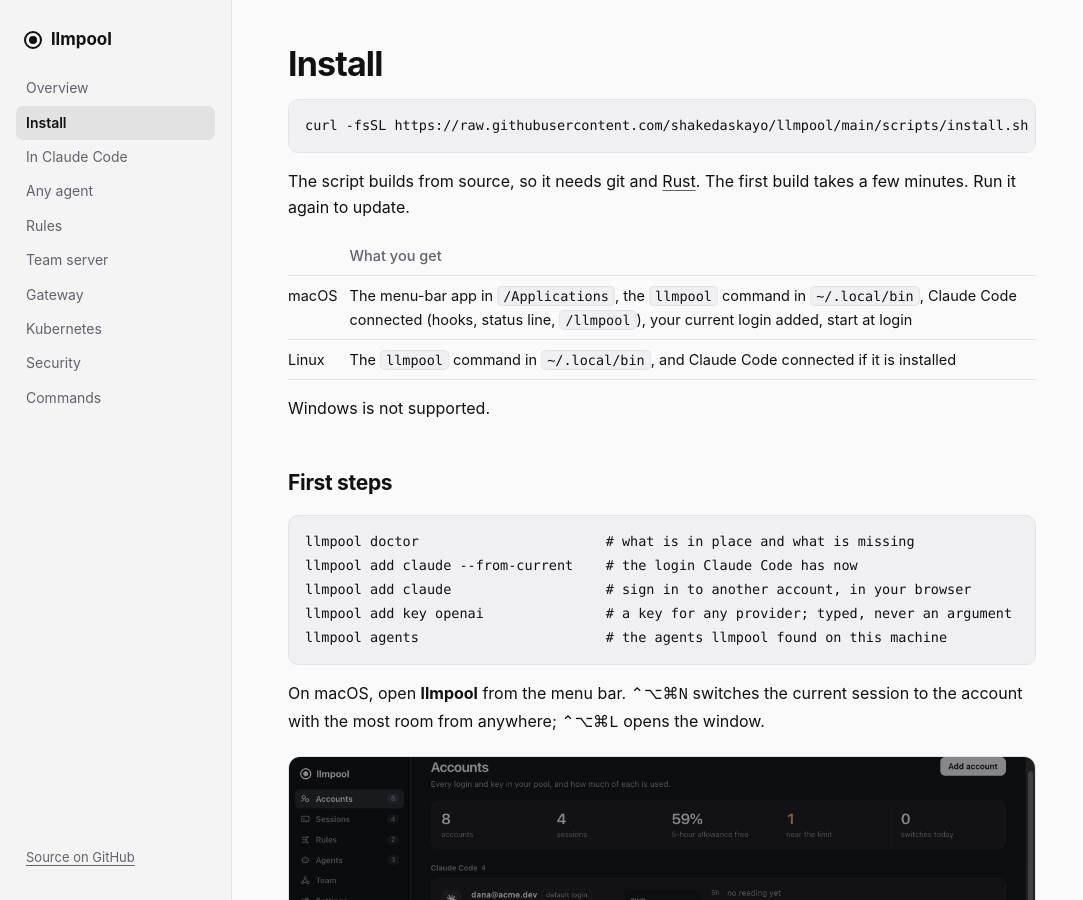
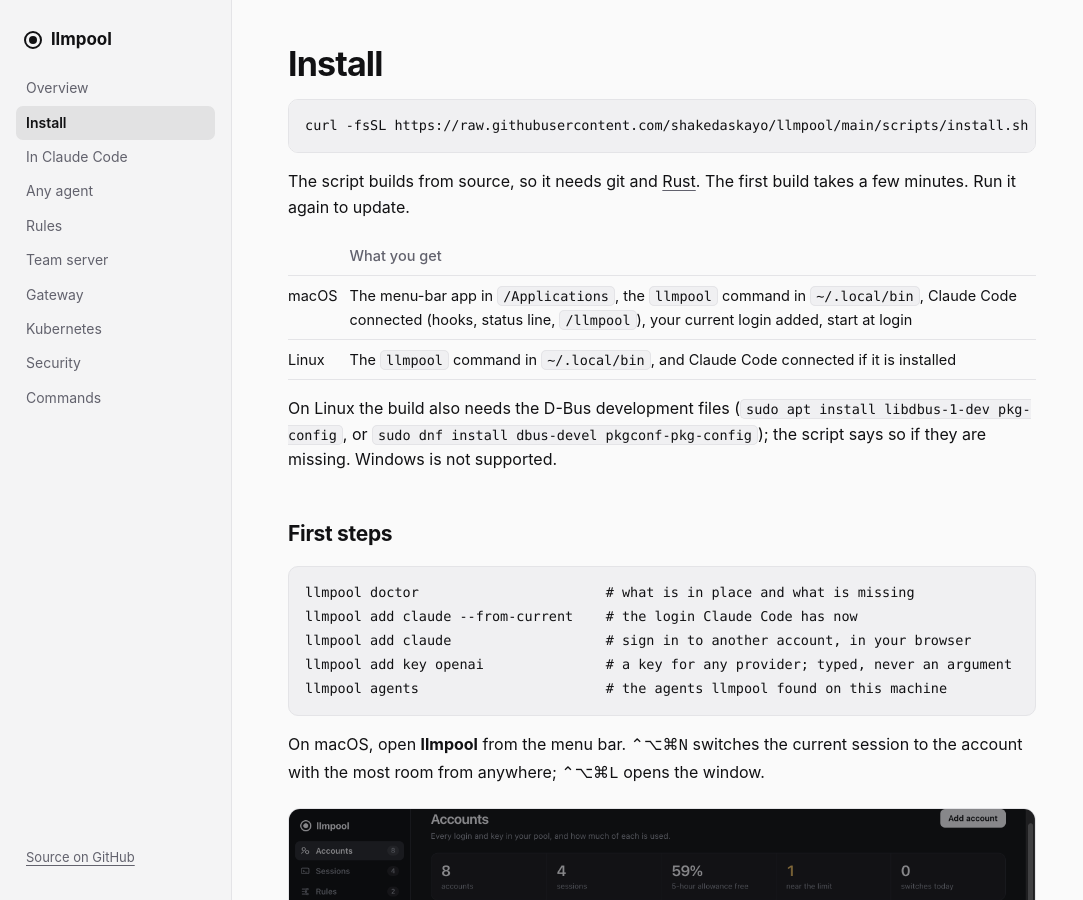
Before and after one commit to shakedaskayo/llmpool, a Jekyll site: the page built from docs/install.md, in a window 1280 px wide and 900 px high. Shown: the whole window, without its empty margins (0-1083 px from the left). Built offline with Jekyll 4.4.1, drawn with Linux system fonts in a browser that asks for light colours; our own code applies the rules of GitHub Pages for plain Markdown files.

Commit message:
fix(install): say what a Linux build needs before it fails

```diff
--- a/docs/install.md
+++ b/docs/install.md
@@ -15,7 +15,7 @@
 | macOS | The menu-bar app in `/Applications`, the `llmpool` command in `~/.local/bin`, Claude Code connected (hooks, status line, `/llmpool`), your current login added, start at login |
 | Linux | The `llmpool` command in `~/.local/bin`, and Claude Code connected if it is installed |
 
-Windows is not supported.
+On Linux the build also needs the D-Bus development files (`sudo apt install libdbus-1-dev pkg-config`, or `sudo dnf install dbus-devel pkgconf-pkg-config`); the script says so if they are missing. Windows is not supported.
 
 ## First steps
 
```
Also changed, not shown: 1 other file.
